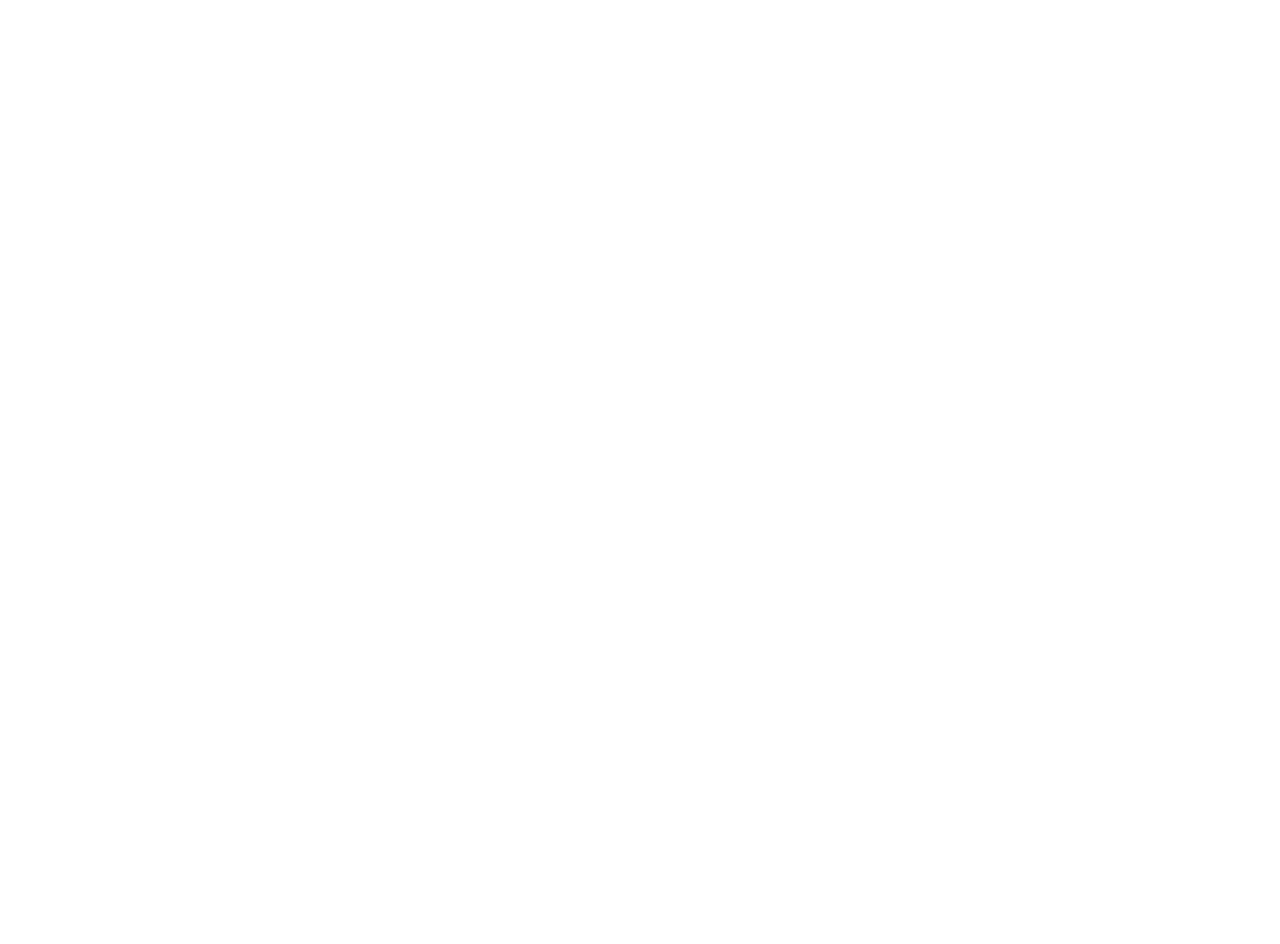
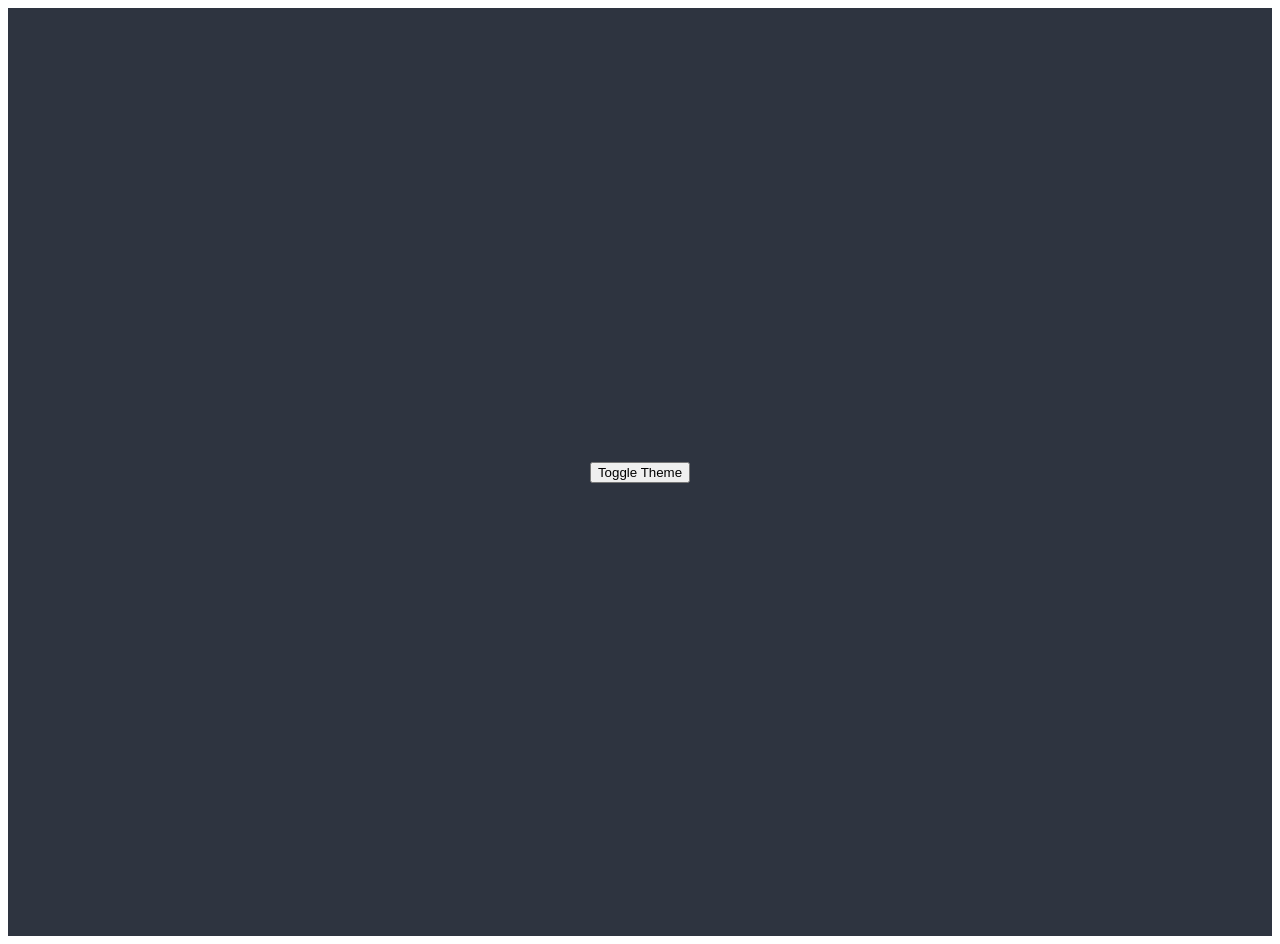
Before and after one commit to Abhaydutt2003/abhay-dutt-portfolio, a React (Vite) app: page / in a window 1280 px wide. Before the commit the page ends 800 px from the top, so only its background shows below. Built offline with nearby package versions, Linux system fonts and the light colour scheme.

Commit message:
setup folder structure

```diff
--- a/index.html
+++ b/index.html
@@ -1,5 +1,5 @@
 <!DOCTYPE html>
-<html lang="en">
+<html lang="en" data-theme="nord">
   <head>
     <meta charset="UTF-8" />
     <link rel="icon" type="image/svg+xml" href="/vite.svg" />
--- a/src/App.tsx
+++ b/src/App.tsx
@@ -1,7 +1,13 @@
-import "./App.css";
-
+import { ThemeToggle } from "./components";
+import "./styles/App.css";
 function App() {
-  return <></>;
+  return (
+    <div className="app-container">
+      <ThemeToggle />
+      {/* <div className=" btn btn-primary">hi</div>
+      <div>hi</div> */}
+    </div>
+  );
 }
 
 export default App;
--- /dev/null
+++ b/src/components/ThemeToggle/index.tsx
@@ -0,0 +1,11 @@
+const ThemeToggle = () => {
+  const toggleTheme = () => {
+    const current = document.documentElement.getAttribute("data-theme");
+    const next = current === "nord" ? "frappe" : "nord";
+    document.documentElement.setAttribute("data-theme", next);
+  };
+
+  return <button onClick={toggleTheme}>Toggle Theme</button>;
+};
+
+export default ThemeToggle;
--- /dev/null
+++ b/src/components/index.ts
@@ -0,0 +1 @@
+export { default as ThemeToggle } from "./ThemeToggle";
--- a/src/main.tsx
+++ b/src/main.tsx
@@ -1,7 +1,7 @@
 import { StrictMode } from "react";
 import { createRoot } from "react-dom/client";
-import "./index.css";
-import "./theme.css";
+import "./styles/index.css";
+import "./styles/theme.css";
 import App from "./App.tsx";
 
 createRoot(document.getElementById("root")!).render(
--- /dev/null
+++ b/src/styles/App.css
@@ -0,0 +1,8 @@
+.app-container {
+  display: flex;
+  justify-content: center;
+  align-items: center;
+  padding: 4rem;
+  background-color: var(--color-bg);
+  min-height: 100vh;
+}
--- /dev/null
+++ b/src/styles/theme.css
@@ -0,0 +1,74 @@
+[data-theme="nord"] {
+  --color-bg: #2e3440;
+  --color-bg-secondary: #3b4252;
+  --color-surface: #434c5e;
+  --color-border: #4c566a;
+  --color-text: #eceff4;
+  --color-text-muted: #d8dee9;
+
+  --color-primary: #88c0d0;
+  --color-primary-hover: #81a1c1;
+  --color-primary-active: #5e81ac;
+
+  --color-accent: #a3be8c;
+  --color-accent-hover: #8fae7c;
+  --color-accent-active: #7f9e6c;
+
+  --color-danger: #bf616a;
+  --color-warning: #d08770;
+  --color-success: #a3be8c;
+  --color-info: #88c0d0;
+
+  /* UI Roles */
+  --card-bg: var(--color-bg-secondary);
+  --card-border: var(--color-border);
+  --card-text: var(--color-text);
+  --card-heading: var(--color-text);
+
+  --button-bg: var(--color-primary);
+  --button-text: var(--color-bg);
+  --button-bg-hover: var(--color-primary-hover);
+
+  --input-bg: var(--color-surface);
+  --input-border: var(--color-border);
+  --input-text: var(--color-text);
+  --input-placeholder: var(--color-text-muted);
+}
+
+/* ─────────────── Frappe Theme ─────────────── */
+[data-theme="frappe"] {
+  --color-bg: #303446;
+  --color-bg-secondary: #292c3c;
+  --color-surface: #414559;
+  --color-border: #51576d;
+  --color-text: #c6d0f5;
+  --color-text-muted: #a5adce;
+
+  --color-primary: #8caaee;
+  --color-primary-hover: #7da2e3;
+  --color-primary-active: #6c91d2;
+
+  --color-accent: #a6d189;
+  --color-accent-hover: #96c179;
+  --color-accent-active: #86b169;
+
+  --color-danger: #e78284;
+  --color-warning: #e5c890;
+  --color-success: #a6d189;
+  --color-info: #99d1db;
+
+  /* UI Roles */
+  --card-bg: var(--color-bg-secondary);
+  --card-border: var(--color-border);
+  --card-text: var(--color-text);
+  --card-heading: var(--color-text);
+
+  --button-bg: var(--color-primary);
+  --button-text: var(--color-bg);
+  --button-bg-hover: var(--color-primary-hover);
+
+  --input-bg: var(--color-surface);
+  --input-border: var(--color-border);
+  --input-text: var(--color-text);
+  --input-placeholder: var(--color-text-muted);
+}
--- a/src/theme.css
+++ /dev/null
@@ -1,86 +0,0 @@
-/* Nord color palette */
-:root {
-  --nord0: #2e3440;
-  --nord1: #3b4252;
-  --nord2: #434c5e;
-  --nord3: #4c566a;
-  --nord4: #d8dee9;
-  --nord5: #e5e9f0;
-  --nord6: #eceff4;
-  --nord7: #8fbcbb;
-  --nord8: #88c0d0;
-  --nord9: #81a1c1;
-  --nord10: #5e81ac;
-  --nord11: #bf616a;
-  --nord12: #d08770;
-  --nord13: #ebcb8b;
-  --nord14: #a3be8c;
-  --nord15: #b48ead;
-
-  /* Base semantic tokens */
-  --color-bg: var(--nord0);
-  --color-bg-secondary: var(--nord1);
-  --color-surface: var(--nord2);
-  --color-border: var(--nord3);
-  --color-text: var(--nord6);
-  --color-text-muted: var(--nord4);
-
-  /* UI Element Colors */
-  --color-primary: var(--nord8); /* main brand color */
-  --color-primary-hover: var(--nord9);
-  --color-primary-active: var(--nord10);
-
-  --color-accent: var(--nord14); /* secondary/CTA */
-  --color-accent-hover: #8fae7c;
-  --color-accent-active: #7f9e6c;
-
-  --color-danger: var(--nord11);
-  --color-warning: var(--nord12);
-  --color-success: var(--nord14);
-  --color-info: var(--nord8);
-
-  /* Text roles */
-  --heading-color: var(--nord6);
-  --subheading-color: var(--nord5);
-  --label-color: var(--nord4);
-  --muted-color: var(--nord3);
-
-  /* Card component */
-  --card-bg: var(--color-bg-secondary);
-  --card-border: var(--color-border);
-  --card-text: var(--color-text);
-  --card-heading: var(--heading-color);
-
-  /* Button component */
-  --button-bg: var(--color-primary);
-  --button-bg-hover: var(--color-primary-hover);
-  --button-text: var(--color-bg);
-
-  --button-accent-bg: var(--color-accent);
-  --button-accent-text: var(--color-bg);
-  --button-danger-bg: var(--color-danger);
-  --button-danger-text: var(--color-bg);
-
-  /* Input & form */
-  --input-bg: var(--color-surface);
-  --input-border: var(--color-border);
-  --input-text: var(--color-text);
-  --input-placeholder: var(--color-text-muted);
-
-  /* Shadows */
-  --shadow-sm: 0 1px 3px rgba(0, 0, 0, 0.1);
-  --shadow-md: 0 4px 8px rgba(0, 0, 0, 0.15);
-  --shadow-lg: 0 8px 20px rgba(0, 0, 0, 0.2);
-
-  /* Border radius */
-  --radius-sm: 4px;
-  --radius-md: 8px;
-  --radius-lg: 12px;
-
-  /* Spacing scale */
-  --spacing-xs: 0.25rem;
-  --spacing-sm: 0.5rem;
-  --spacing-md: 1rem;
-  --spacing-lg: 2rem;
-  --spacing-xl: 4rem;
-}
```
Also changed, not shown: src/components/Button/index.tsx (added, +13 -0 lines), src/components/Button/style.css (added, +29 -0 lines), src/index.css (deleted), src/styles/index.css (added).
